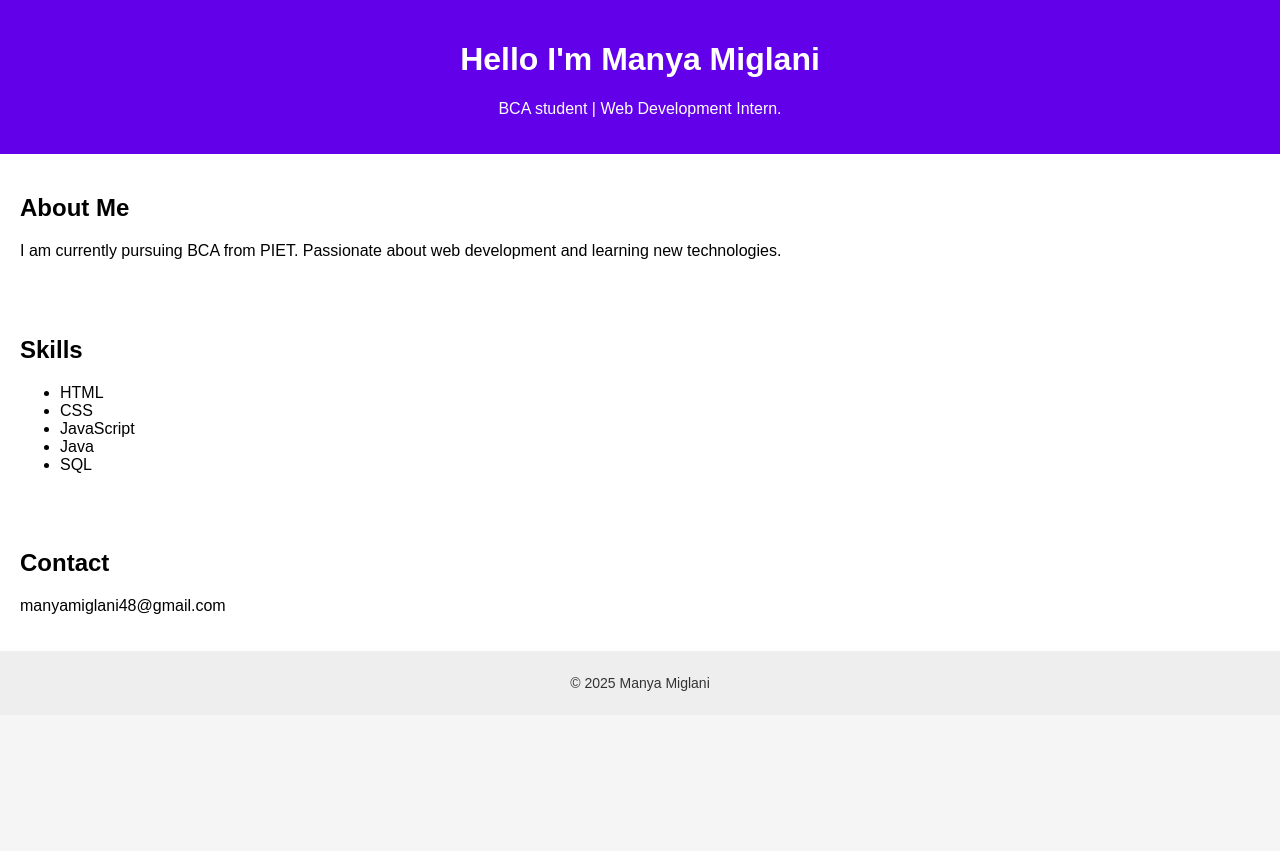
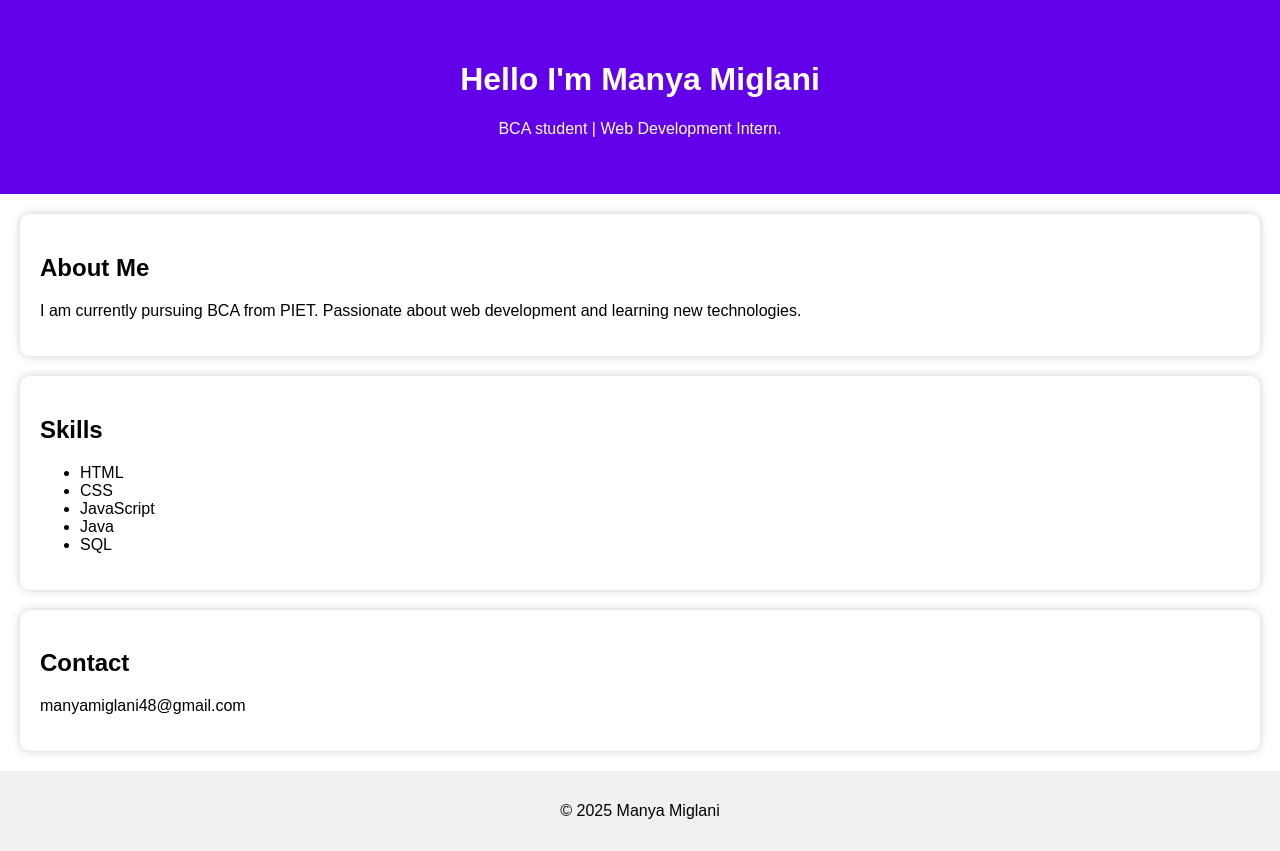
Before and after one commit to manyamiglani/codeclause_portfolio, a plain HTML site: page index.html in a window 1280 px wide. Before the commit the page ends 800 px from the top, so only its background shows below. Drawn offline with Linux system fonts and the light colour scheme.

Commit message:
Update style.css

```diff
--- a/style.css
+++ b/style.css
@@ -1,29 +1,30 @@
-body{
-  font-family: Arial;
-  padding: 0px;
-  margin: 0px;
-  background-color: #f5f5f5;
-  color: #333;
-}
-header{
-  background-color: #6200ea;
-  color: white;
-  padding: 20px;
-  text-align: center;
-}
-section {
-  padding: 20px;
-  background-color: white;
+body {
+  font-family: Arial, sans-serif;
+  margin: 0;
+  padding: 0;
+  background-color: #ffffff;
   color: black;
 }
 
-section h2, section p, section ul, section li {
+header {
+  background-color: #6200ea;
+  color: white;
+  padding: 40px;
+  text-align: center;
+}
+
+section {
+  background-color: #ffffff;
+  color: black;
+  padding: 20px;
+  margin: 20px;
+  border-radius: 10px;
+  box-shadow: 0px 0px 10px #ccc;
+}
+
+footer {
+  background-color: #f0f0f0;
+  text-align: center;
+  padding: 15px;
   color: black;
 }
-
-footer{
-  background-color:#eee;
-  text-align:center;
-  padding: 10px;
-  font-size: 14px;
-}
```
